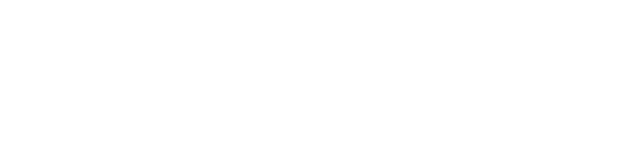
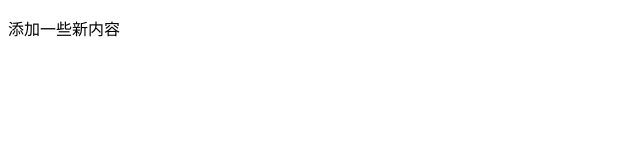
Before and after one commit to guo-xiaohong/git-demo, a plain HTML site: page index.html in a window 1280 px wide. Shown: the whole page, without its empty margins (0-640 px from the left). Drawn offline with Linux system fonts and the light colour scheme.

Commit message:
增加一些内容

```diff
--- a/index.html
+++ b/index.html
@@ -7,6 +7,6 @@
     <title>Document</title>
 </head>
 <body>
-
+    <p>添加一些新内容</p>
 </body>
 </html>
```
